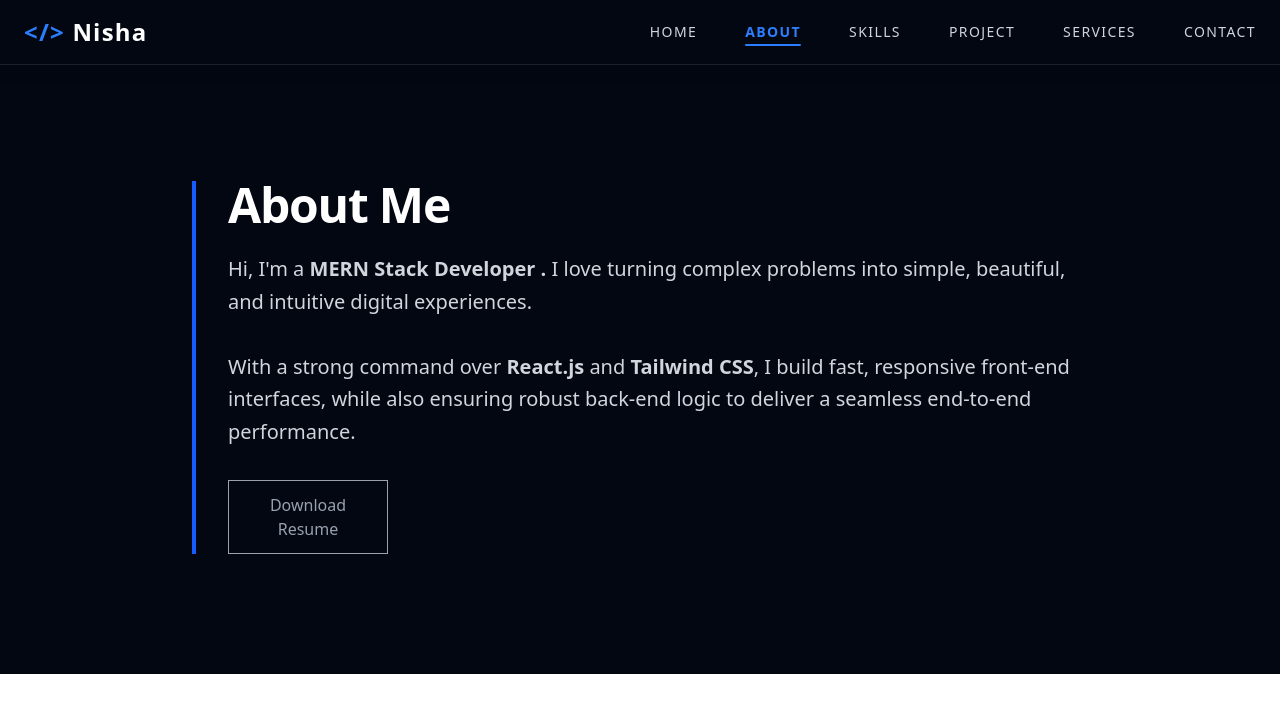
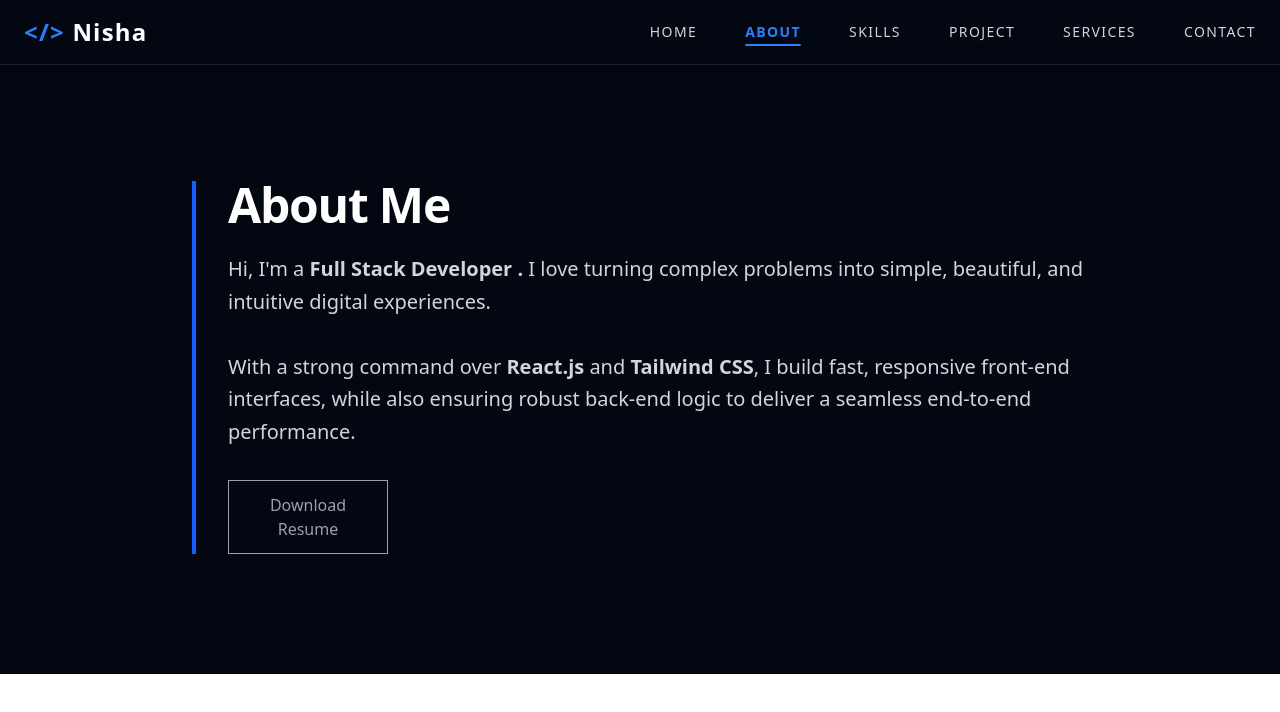
Before and after one commit to Lets-nisha/portfolio-com-n95, a React (Vite) app: page /about in a window 1280 px wide. Shown: the top 712 px of the page. Built offline with nearby package versions, Linux system fonts and the light colour scheme.

Commit message:
Update title from 'MERN Stack Developer' to 'Full Stack Developer'

```diff
--- a/src/pages/About.jsx
+++ b/src/pages/About.jsx
@@ -10,7 +10,7 @@ const About = () => {
         </h2>
 
         <p className="text-lg md:text-xl text-gray-300 leading-relaxed mb-8">
-          Hi, I'm a <strong>MERN Stack Developer . </strong>
+          Hi, I'm a <strong>Full Stack Developer . </strong>
           I love turning complex problems into simple, beautiful, and intuitive digital experiences.
           <br /><br />
           With a strong command over <strong>React.js</strong> and <strong>Tailwind CSS</strong>, I build
```
